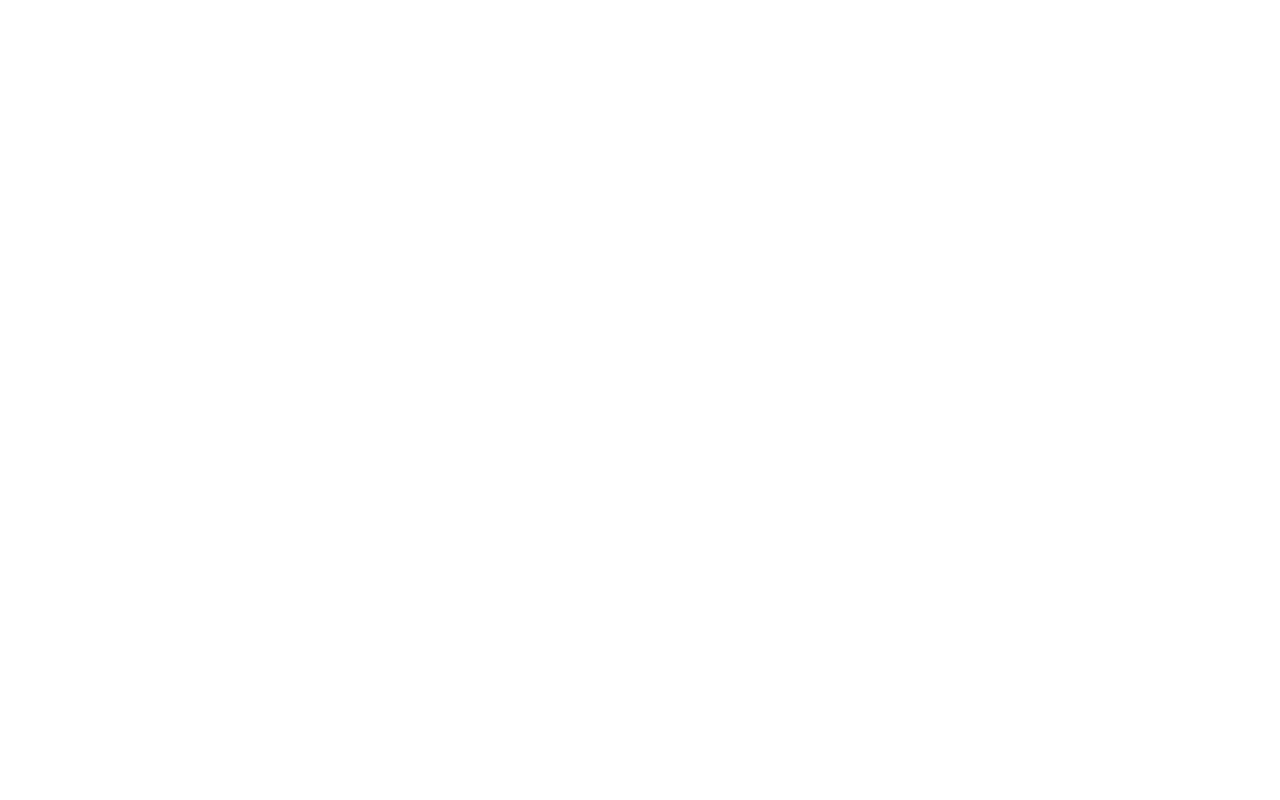
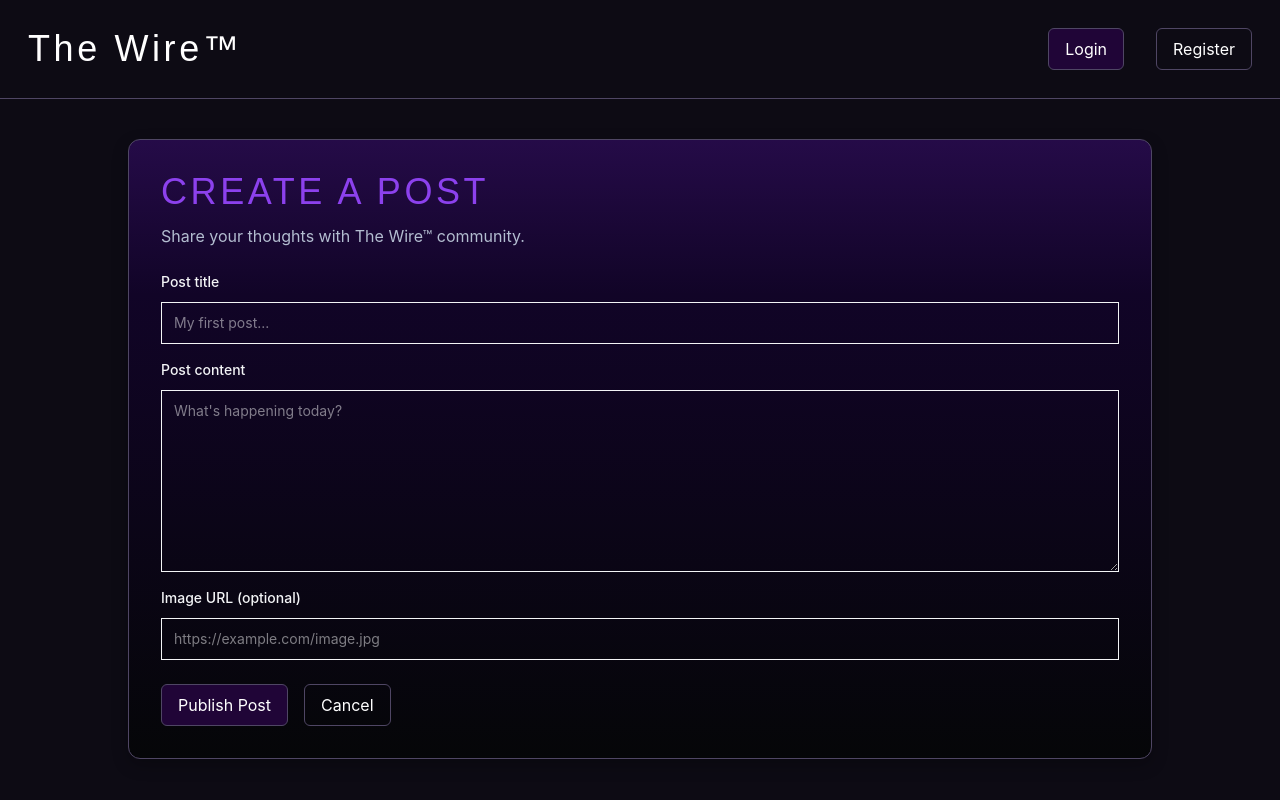
Before and after one commit to miastubb/CSS-Frameworks, a website built with Vite: page create/index.html in a window 1280 px wide. Built offline with nearby package versions, Linux system fonts and the light colour scheme; a web font is replaced by a local one.

Commit message:
build profile page and create post prototype

```diff
--- a/create/index.html
+++ b/create/index.html
@@ -16,4 +16,82 @@
 
     <title>tw-project</title>
   </head>
+  <body>
+    <div id="header"></div>
+
+    <main class="mx-auto max-w-6xl px-6 py-10">
+      <div class="wire-panel">
+        <form action="../feed/" method="GET">
+          <h1 class="logo mb-3 text-4xl tracking-tight text-(--color-primary)">
+            CREATE A POST
+          </h1>
+
+          <p class="mb-6 text-(--color-text-muted)">
+            Share your thoughts with The Wire™ community.
+          </p>
+
+          <div class="mb-4">
+            <label
+              for="title"
+              class="text-heading mb-2.5 block text-sm font-medium"
+            >
+              Post title
+            </label>
+
+            <input
+              type="text"
+              id="title"
+              name="title"
+              required
+              maxlength="100"
+              placeholder="My first post..."
+              class="bg-neutral-secondary-medium border-default-medium text-heading rounded-base block w-full border px-3 py-2.5 text-sm"
+            />
+          </div>
+
+          <div class="mb-4">
+            <label
+              for="content"
+              class="text-heading mb-2.5 block text-sm font-medium"
+            >
+              Post content
+            </label>
+
+            <textarea
+              id="content"
+              name="content"
+              rows="8"
+              required
+              placeholder="What's happening today?"
+              class="bg-neutral-secondary-medium border-default-medium text-heading rounded-base block w-full border px-3 py-2.5 text-sm"
+            ></textarea>
+          </div>
+
+          <div class="mb-6">
+            <label
+              for="image"
+              class="text-heading mb-2.5 block text-sm font-medium"
+            >
+              Image URL (optional)
+            </label>
+
+            <input
+              type="url"
+              id="image"
+              name="image"
+              placeholder="https://example.com/image.jpg"
+              class="bg-neutral-secondary-medium border-default-medium text-heading rounded-base block w-full border px-3 py-2.5 text-sm"
+            />
+          </div>
+
+          <div class="flex gap-4">
+            <button type="submit" class="btn btn-login">Publish Post</button>
+
+            <a href="../feed/" class="btn btn-register"> Cancel </a>
+          </div>
+        </form>
+      </div>
+    </main>
+    <script type="module" src="/src/main.js"></script>
+  </body>
 </html>
```
